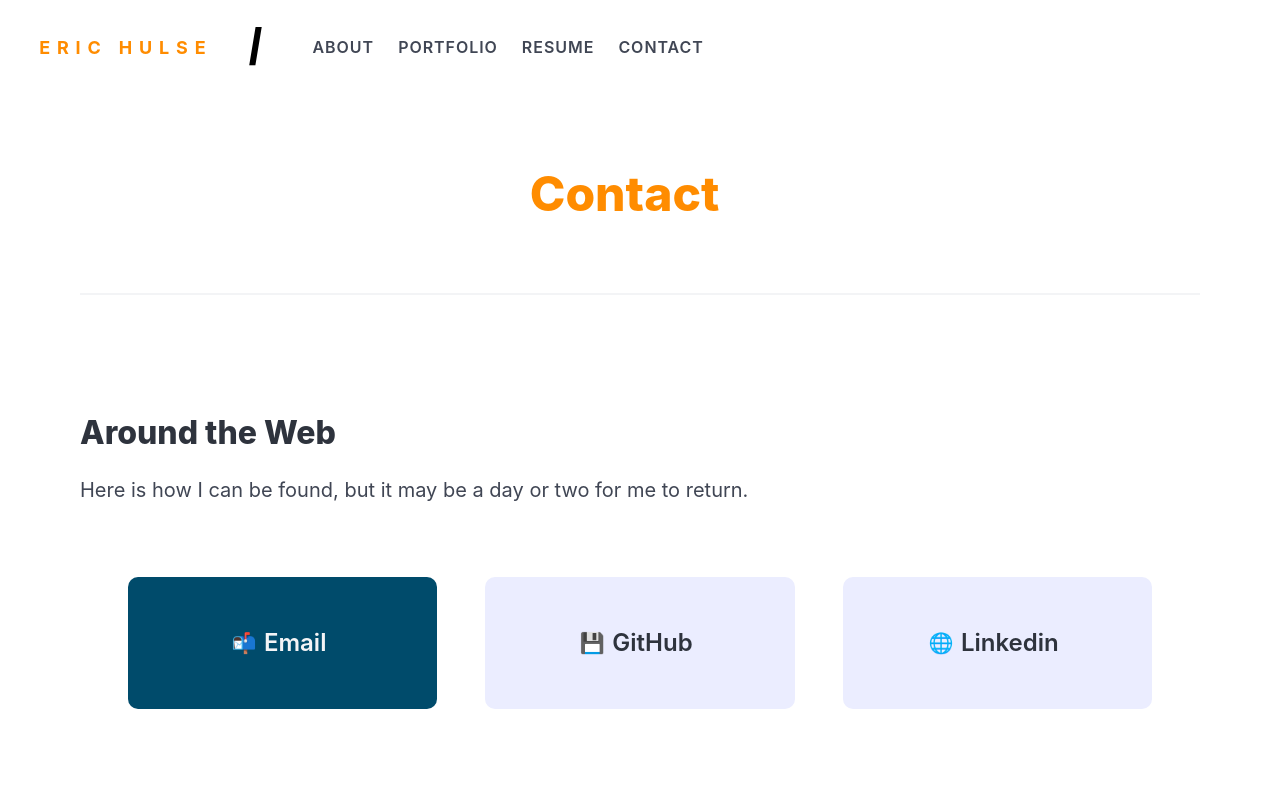
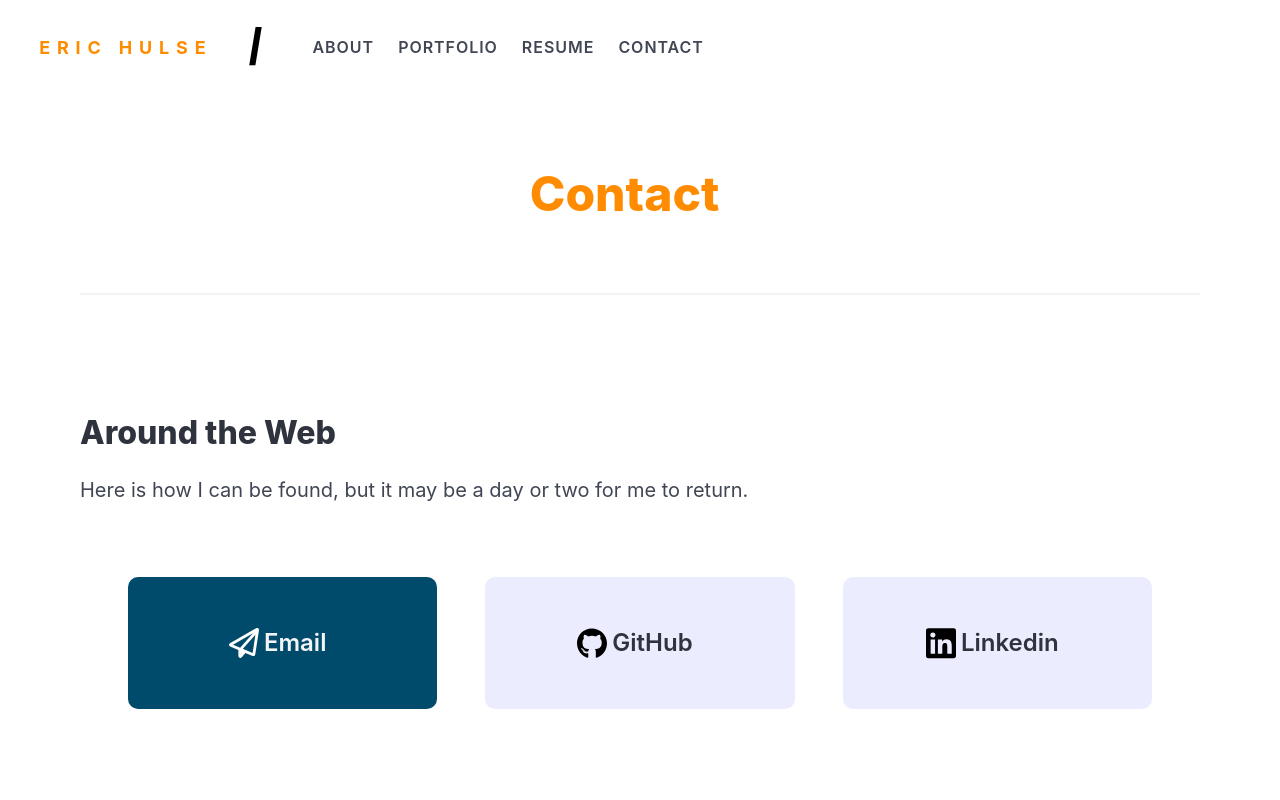
Before and after one commit to sempercuriosus/portfolio-v2, a React (Vite) app: page /contact in a window 1280 px wide. Shown: the top 800 px of the page. Built offline with nearby package versions, Linux system fonts and the light colour scheme.

Commit message:
updated buttons to include the proper icons

```diff
--- a/src/components/Contact/contact.jsx
+++ b/src/components/Contact/contact.jsx
@@ -45,7 +45,17 @@
               <div className='cell'>
                 <ContactButton
                   name='Email'
-                  icon='📬'
+                  // <!--!Font Awesome Free 6.6.0 by @fontawesome - https://fontawesome.com License - https://fontawesome.com/license/free Copyright 2024 Fonticons, Inc.-->
+                  icon={
+                    <svg
+                      xmlns='http://www.w3.org/2000/svg'
+                      viewBox='0 0 512 512'>
+                      <path
+                        d='M16.1 260.2c-22.6 12.9-20.5 47.3 3.6 57.3L160 376l0 103.3c0 18.1 14.6 32.7 32.7 32.7c9.7 0 18.9-4.3 25.1-11.8l62-74.3 123.9 51.6c18.9 7.9 40.8-4.5 43.9-24.7l64-416c1.9-12.1-3.4-24.3-13.5-31.2s-23.3-7.5-34-1.4l-448 256zm52.1 25.5L409.7 90.6 190.1 336l1.2 1L68.2 285.7zM403.3 425.4L236.7 355.9 450.8 116.6 403.3 425.4z'
+                        fill='white'
+                      />
+                    </svg>
+                  }
                   color='is-info is-dark'
                   text='has-text-light'
                   action='email'
@@ -56,7 +66,15 @@
               <div className='cell'>
                 <ContactButton
                   name='GitHub'
-                  icon='💾'
+                  // <!--!Font Awesome Free 6.6.0 by @fontawesome - https://fontawesome.com License - https://fontawesome.com/license/free Copyright 2024 Fonticons, Inc.-->
+                  icon={
+                    <svg
+                      xmlns='http://www.w3.org/2000/svg'
+                      viewBox='0 0 496 512'>
+                      <path d='M165.9 397.4c0 2-2.3 3.6-5.2 3.6-3.3 .3-5.6-1.3-5.6-3.6 0-2 2.3-3.6 5.2-3.6 3-.3 5.6 1.3 5.6 3.6zm-31.1-4.5c-.7 2 1.3 4.3 4.3 4.9 2.6 1 5.6 0 6.2-2s-1.3-4.3-4.3-5.2c-2.6-.7-5.5 .3-6.2 2.3zm44.2-1.7c-2.9 .7-4.9 2.6-4.6 4.9 .3 2 2.9 3.3 5.9 2.6 2.9-.7 4.9-2.6 4.6-4.6-.3-1.9-3-3.2-5.9-2.9zM244.8 8C106.1 8 0 113.3 0 252c0 110.9 69.8 205.8 169.5 239.2 12.8 2.3 17.3-5.6 17.3-12.1 0-6.2-.3-40.4-.3-61.4 0 0-70 15-84.7-29.8 0 0-11.4-29.1-27.8-36.6 0 0-22.9-15.7 1.6-15.4 0 0 24.9 2 38.6 25.8 21.9 38.6 58.6 27.5 72.9 20.9 2.3-16 8.8-27.1 16-33.7-55.9-6.2-112.3-14.3-112.3-110.5 0-27.5 7.6-41.3 23.6-58.9-2.6-6.5-11.1-33.3 2.6-67.9 20.9-6.5 69 27 69 27 20-5.6 41.5-8.5 62.8-8.5s42.8 2.9 62.8 8.5c0 0 48.1-33.6 69-27 13.7 34.7 5.2 61.4 2.6 67.9 16 17.7 25.8 31.5 25.8 58.9 0 96.5-58.9 104.2-114.8 110.5 9.2 7.9 17 22.9 17 46.4 0 33.7-.3 75.4-.3 83.6 0 6.5 4.6 14.4 17.3 12.1C428.2 457.8 496 362.9 496 252 496 113.3 383.5 8 244.8 8zM97.2 352.9c-1.3 1-1 3.3 .7 5.2 1.6 1.6 3.9 2.3 5.2 1 1.3-1 1-3.3-.7-5.2-1.6-1.6-3.9-2.3-5.2-1zm-10.8-8.1c-.7 1.3 .3 2.9 2.3 3.9 1.6 1 3.6 .7 4.3-.7 .7-1.3-.3-2.9-2.3-3.9-2-.6-3.6-.3-4.3 .7zm32.4 35.6c-1.6 1.3-1 4.3 1.3 6.2 2.3 2.3 5.2 2.6 6.5 1 1.3-1.3 .7-4.3-1.3-6.2-2.2-2.3-5.2-2.6-6.5-1zm-11.4-14.7c-1.6 1-1.6 3.6 0 5.9 1.6 2.3 4.3 3.3 5.6 2.3 1.6-1.3 1.6-3.9 0-6.2-1.4-2.3-4-3.3-5.6-2z' />
+                    </svg>
+                  }
+                  //
                   color='is-link is-light'
                   text='has-text-dark'
                   action='linkto'
@@ -67,7 +85,14 @@
               <div className='cell'>
                 <ContactButton
                   name='Linkedin'
-                  icon='🌐'
+                  // <!--!Font Awesome Free 6.6.0 by @fontawesome - https://fontawesome.com License - https://fontawesome.com/license/free Copyright 2024 Fonticons, Inc.-->
+                  icon={
+                    <svg
+                      xmlns='http://www.w3.org/2000/svg'
+                      viewBox='0 0 448 512'>
+                      <path d='M416 32H31.9C14.3 32 0 46.5 0 64.3v383.4C0 465.5 14.3 480 31.9 480H416c17.6 0 32-14.5 32-32.3V64.3c0-17.8-14.4-32.3-32-32.3zM135.4 416H69V202.2h66.5V416zm-33.2-243c-21.3 0-38.5-17.3-38.5-38.5S80.9 96 102.2 96c21.2 0 38.5 17.3 38.5 38.5 0 21.3-17.2 38.5-38.5 38.5zm282.1 243h-66.4V312c0-24.8-.5-56.7-34.5-56.7-34.6 0-39.9 27-39.9 54.9V416h-66.4V202.2h63.7v29.2h.9c8.9-16.8 30.6-34.5 62.9-34.5 67.2 0 79.7 44.3 79.7 101.9V416z' />
+                    </svg>
+                  }
                   color='is-link is-light'
                   text='has-text-dark'
                   action='linkto'
```
